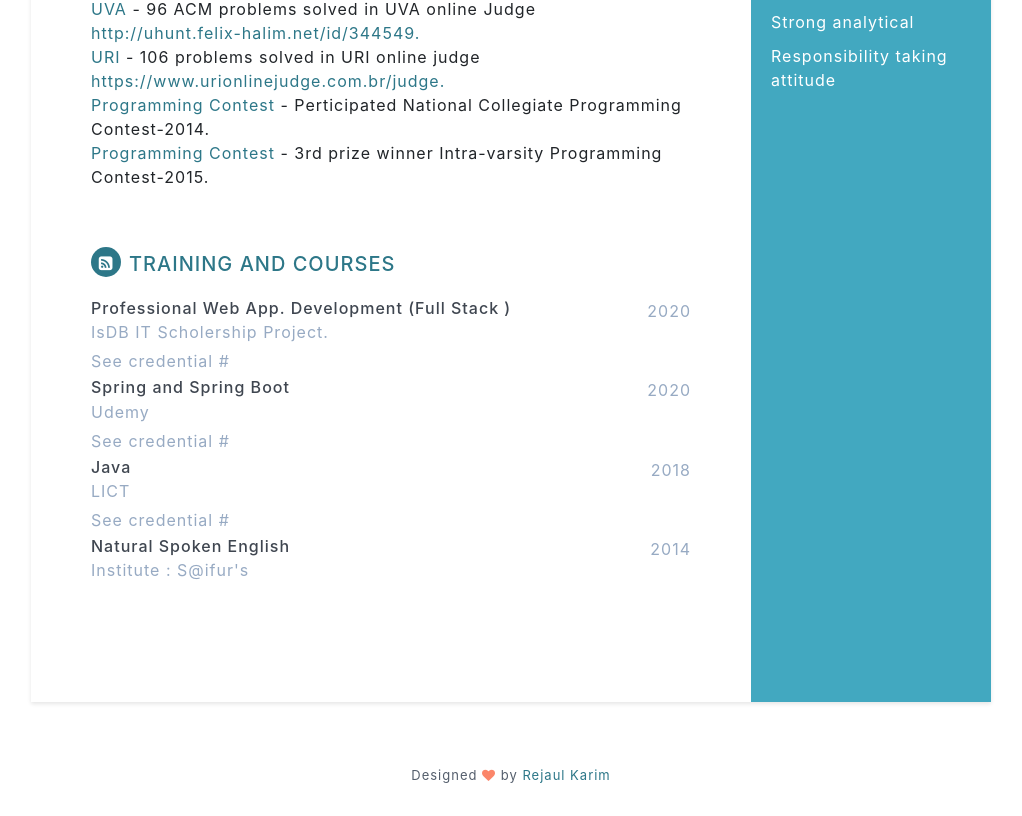
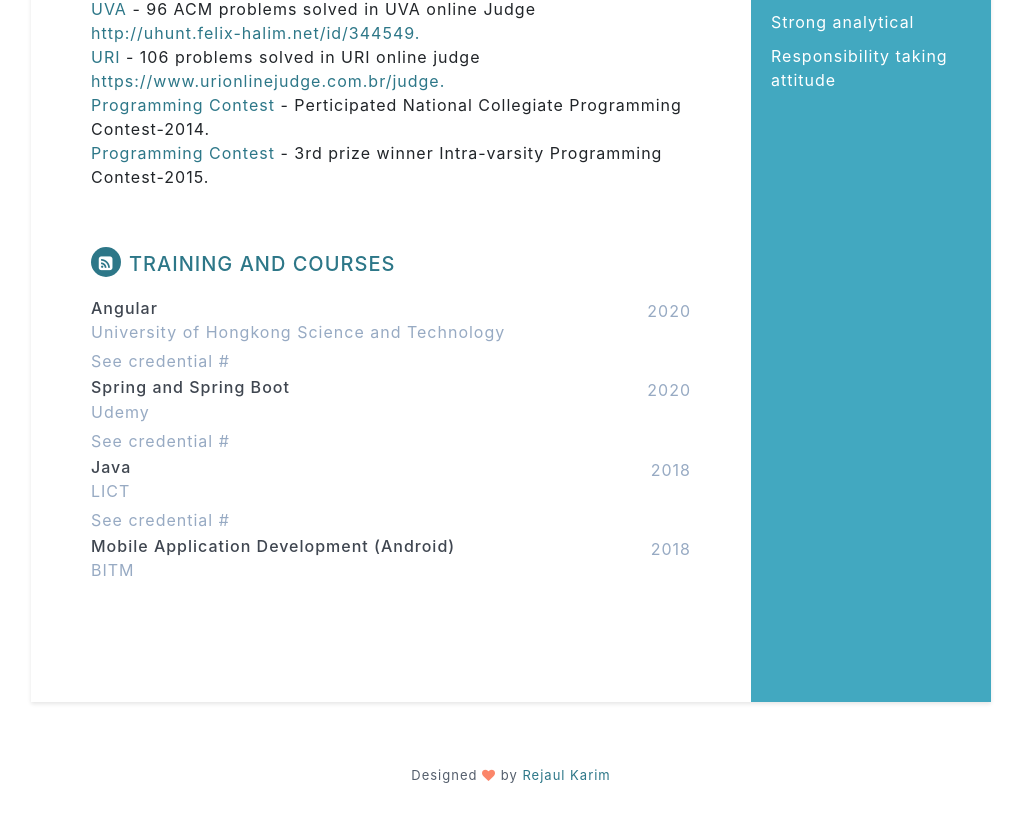
Before and after one commit to rktirtho/rktirtho, an Angular app: page /resume in a window 1280 px wide. Shown: the part 1810-2626 px from the top of the page, without its empty margins (129-1151 px from the left). Built offline with nearby package versions, Linux system fonts and the light colour scheme.

Commit message:
training info change

```diff
--- a/src/app/resume/resume.component.html
+++ b/src/app/resume/resume.component.html
@@ -353,11 +353,11 @@
                 <div class="item">
                     <div class="meta">
                         <div class="upper-row">
-                            <h3 class="job-title">Professional Web App. Development (Full Stack ) </h3>
+                            <h3 class="job-title">Angular</h3>
                             <div class="time">2020</div>
                         </div>
                         <!--//upper-row-->
-                        <div class="company">IsDB IT Scholership Project.</div>
+                        <div class="company">University of Hongkong Science and Technology</div>
                         <div class="company"><a
                                 href="https://scontent.fdac13-1.fna.fbcdn.net/v/t1.0-9/120836016_1584626081741135_9123079240392637646_o.jpg?_nc_cat=109&ccb=3&_nc_sid=8bfeb9&_nc_ohc=TcG_MJhVwNUAX_U2svK&_nc_ht=scontent.fdac13-1.fna&oh=f0a2c67c358bd8af80570b412f1a3329&oe=604FB468"
                                 target="_blank">See credential #</a></div>
@@ -401,11 +401,11 @@
                 <div class="item">
                     <div class="meta">
                         <div class="upper-row">
-                            <h3 class="job-title">Natural Spoken English </h3>
-                            <div class="time">2014</div>
+                            <h3 class="job-title">Mobile Application Development (Android) </h3>
+                            <div class="time">2018</div>
                         </div>
                         <!--//upper-row-->
-                        <div class="company">Institute : S@ifur's</div>
+                        <div class="company">BITM</div>
                     </div>
                     <!--//meta-->
                 </div>
```
